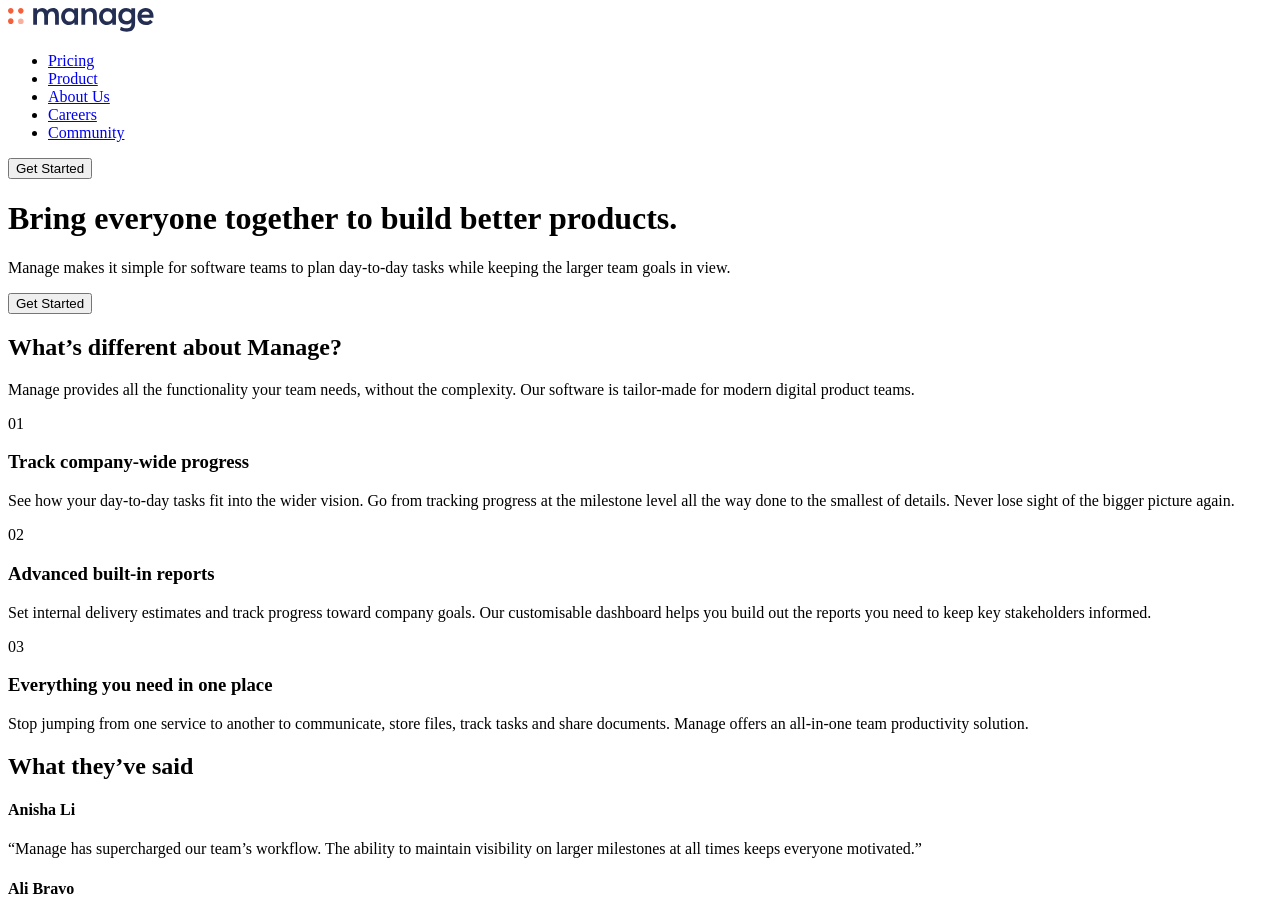
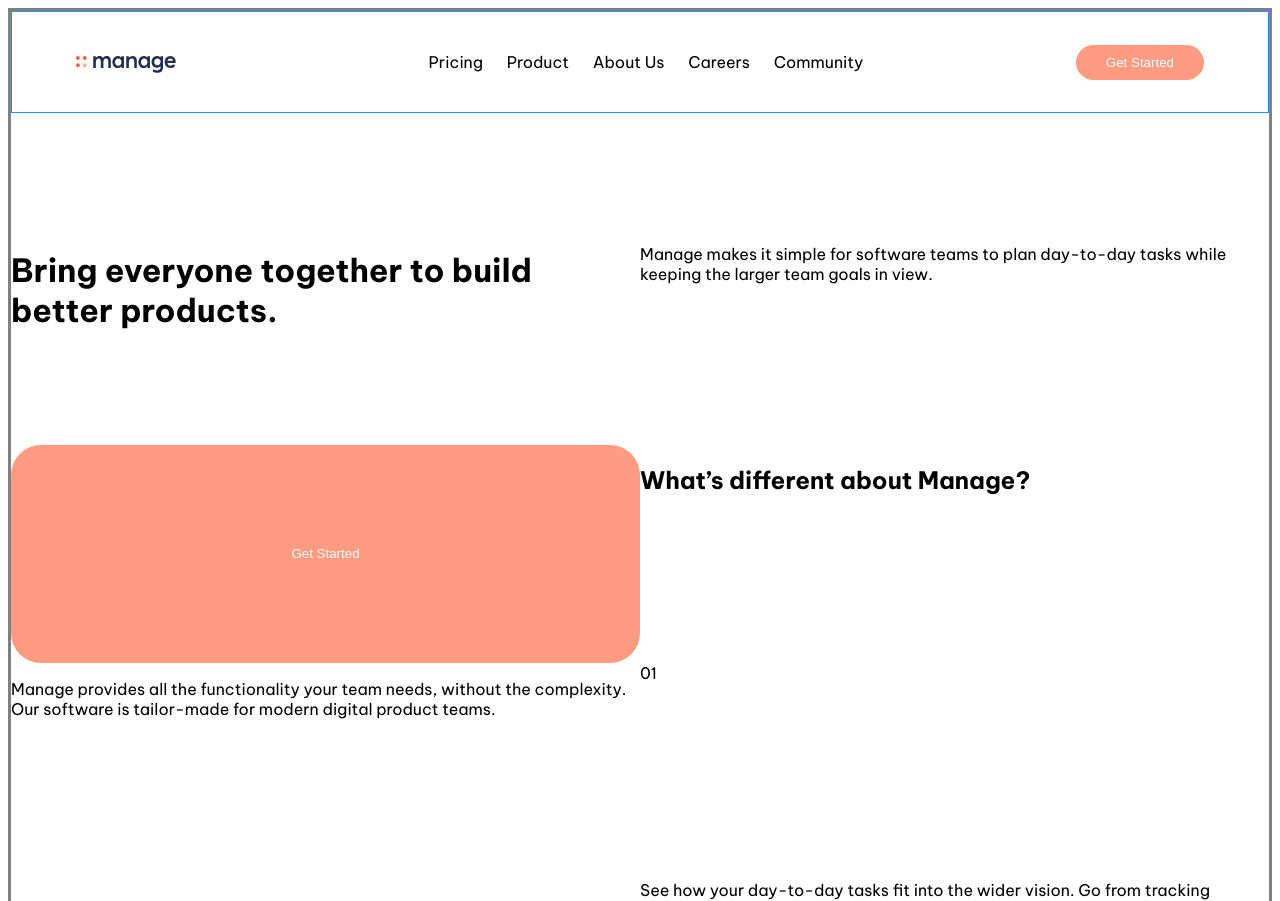
Before and after one commit to bravono/manage-landing-page, a plain HTML site: page index.html in a window 1280 px wide. Shown: the top 901 px of the page. Drawn offline with Linux system fonts and the light colour scheme.

Commit message:
Building the nav bar

```diff
--- a/index.html
+++ b/index.html
@@ -5,6 +5,10 @@
   <meta name="viewport" content="width=device-width, initial-scale=1.0"> <!-- displays site properly based on user's device -->
 
   <link rel="icon" type="image/png" sizes="32x32" href="./images/favicon-32x32.png">
+  <link rel="stylesheet" href="styles.css">
+  <link rel="preconnect" href="https://fonts.googleapis.com">
+<link rel="preconnect" href="https://fonts.gstatic.com" crossorigin>
+<link href="https://fonts.googleapis.com/css2?family=Be+Vietnam+Pro:wght@400;500;700&family=Public+Sans:ital,wght@0,400;0,700;1,300&display=swap" rel="stylesheet">
 
   <title>Frontend Mentor | Manage landing page</title>
 
@@ -16,11 +20,12 @@
 </head>
 <body>
 
-  <main>
-    <header class="header">
+  <main class="container">
+    <nav class="collapsible">
+      <header class="collapsible__header">
         <img class="header__logo" src="./images/logo.svg" alt="" />
-      <div>
-        <ul class="list list--inline">
+        <div class="collapsible__content--inline">
+          <ul class="list--inline">
             <li class="list__item">
               <a aria-current="page" href="#">Pricing</a>
             </li>
@@ -38,14 +43,30 @@
             </li>
           </ul>
         </div>
-      <button class="btn btn__header">Get Started</button>
+        <div class="collapsible__content--block">
+          <ul class="list">
+            <li class="list__item">
+              <a aria-current="page" href="#">Pricing</a>
+            </li>
+            <li class="list__item">
+              <a href="#">Product</a>
+            </li>
+            <li class="list__item">
+              <a href="#">About Us</a>
+            </li>
+            <li class="list__item">
+              <a href="#">Careers</a>
+            </li>
+            <li class="list__item">
+              <a href="#">Community</a>
+            </li>
+          </ul>
+        </div>
+        <button class="btn header__btn">Get Started</button>
+        <img class="header__hamburger" src="./images/icon-hamburger.svg" alt="">
+        <img class="header__close" src="./images/icon-close.svg" alt="">
       </header>
-
-
-
-
-
-
+    </nav>
     <h1>Bring everyone together to build better products.</h1>
     <p>
       Manage makes it simple for software teams to plan day-to-day
@@ -129,13 +150,12 @@
     <input type="text">Updates in your inbox…</input>
     <button class="btn">Go</button>
 
-    Copyright 2020. All Rights Reserved
-  </main>
-
-
     <div class="attribution">
       Challenge by <a href="https://www.frontendmentor.io?ref=challenge" target="_blank">Frontend Mentor</a>.
       Coded by <a href="#">Your Name Here</a>.
     </div>
+    Copyright 2020. All Rights Reserved
+  </main>
+  <script src="./main.js"></script>
 </body>
 </html>
--- /dev/null
+++ b/main.js
@@ -0,0 +1,6 @@
+const collapsibles = document.querySelectorAll(".collapsible");
+collapsibles.forEach((item) =>
+  item.addEventListener("click", function () {
+    this.classList.toggle("collapsible--expanded");
+  })
+);
--- a/styles.css
+++ b/styles.css
@@ -1,7 +1,177 @@
 /* Basic Styles */
+body,
+html {
+  font-size: 16px;
+  font-family: "Be Vietnam Pro";
+}
 
-/* Typography */
+.container {
+  border: 3px solid gray;
+  display: flex;
+  flex-direction: column;
+}
 
-/* Lists */
+/* Collapsibles */
+.collapsible {
+  height: 100px;
+}
+
+.collapsible__header {
+  display: flex;
+  align-items: center;
+  justify-content: space-between;
+  padding: 30px 20px;
+  position: relative;
+}
+
+.collapsible__content--inline {
+  display: none;
+}
+
+.collapsible__content--block {
+  display: none;
+}
+
+.collapsible--expanded .header__hamburger {
+  display: none;
+}
+
+.collapsible--expanded .header__close {
+  display: block;
+  cursor: pointer;
+  width: 20px;
+}
+
+.collapsible--expanded .collapsible__content--block {
+  background: white;
+  border-radius: 3px;
+  box-shadow: 0 150px 1000px 10px hsla(0, 0%, 0%, 0.2);
+  display: block;
+  left: 5%;
+  position: absolute;
+  text-align: center;
+  top: 120%;
+  width: 90%;
+}
+
+.header__logo {
+  padding-top: 5px;
+  width: 100px;
+}
+
+.header__btn {
+  display: none;
+}
+
+.header__hamburger {
+  display: block;
+  cursor: pointer;
+  width: 20px;
+}
+
+.header__close {
+  display: none;
+}
 
 /* Links */
+.list__item > a {
+  text-decoration: none;
+  color: #000;
+  transition: color 1s;
+}
+
+.list__item > a:hover {
+  color: #999;
+}
+
+/* List */
+.list {
+  padding: 0 20px;
+  list-style: none;
+  margin: 40px;
+}
+
+.list__item {
+  margin: 20px;
+}
+
+@media screen and (min-width: 737px) {
+  .container {
+    border: 3px solid gray;
+    display: grid;
+    grid-template-columns: 50% 50%;
+    grid-template-rows: repeat(6, 16.6%);
+  }
+
+  /* Collapsibles */
+
+  .collapsible {
+    border: 1px solid dodgerblue;
+    display: flex;
+    grid-column: 1 / 3;
+    justify-content: center;
+  }
+
+  .collapsible__header {
+    align-items: center;
+    display: flex;
+    justify-content: space-between;
+    padding: 0 4rem;
+    width: 100%;
+  }
+
+  .collapsible__content--inline {
+    display: block;
+  }
+
+  .collapsible__content--block {
+    display: none;
+  }
+
+  .collapsible--expanded .header__close {
+    display: none;
+  }
+
+  .collapsible--expanded .collapsible__content--block {
+    display: none;
+  }
+
+  .header__hamburger {
+    display: none;
+  }
+
+  .btn {
+    background: hsl(13, 100%, 75%);
+    border-radius: 30px;
+    border: none;
+    color: white;
+    padding: 10px 30px;
+    cursor: pointer;
+  }
+
+  .header__btn {
+    display: block;
+  }
+
+  /* Typography */
+
+  /* Lists */
+
+  .list--inline .list__item {
+    display: inline-block;
+    list-style: none;
+    padding-left: 0;
+    margin: 10px;
+  }
+
+  /* Links */
+  .list__item > a {
+    text-decoration: none;
+    color: #000;
+    transition: color 0.5s;
+  }
+
+  .list__item > a:hover {
+    color: #999;
+  }
+}
```
Lines whose indentation alone changed are shown as unchanged.
